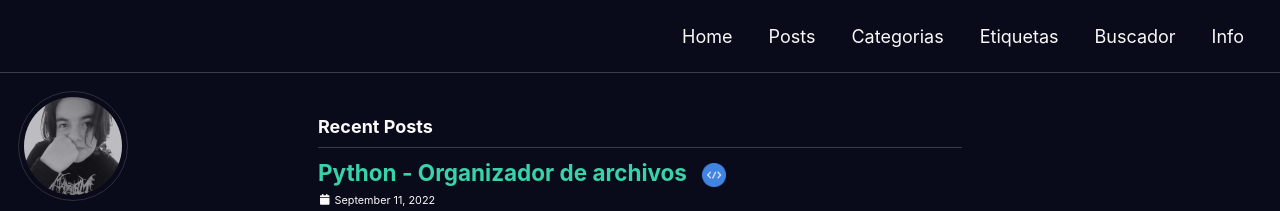
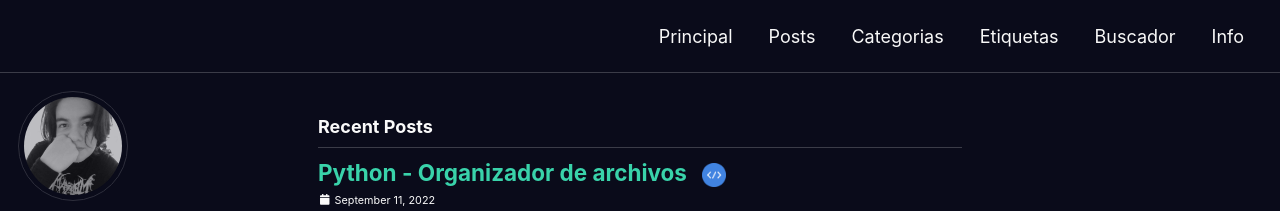
Before and after one commit to BrandonFilth/web, a Jekyll site: the page built from index.html, in a window 1280 px wide. Shown: the top 211 px of the page. Built offline with Jekyll 4.4.1, drawn with Linux system fonts in a browser that asks for light colours; cached includes are drawn as plain includes; a script that is not in the unit is left out; the list of posts is cut into pages by our own code.

Commit message:
Update navigation.yml

```diff
--- a/_data/navigation.yml
+++ b/_data/navigation.yml
@@ -1,5 +1,5 @@
 main:
-  - title: "Home"
+  - title: "Principal"
     url: /
   - title: "Posts"
     url: /year-archive/
```
